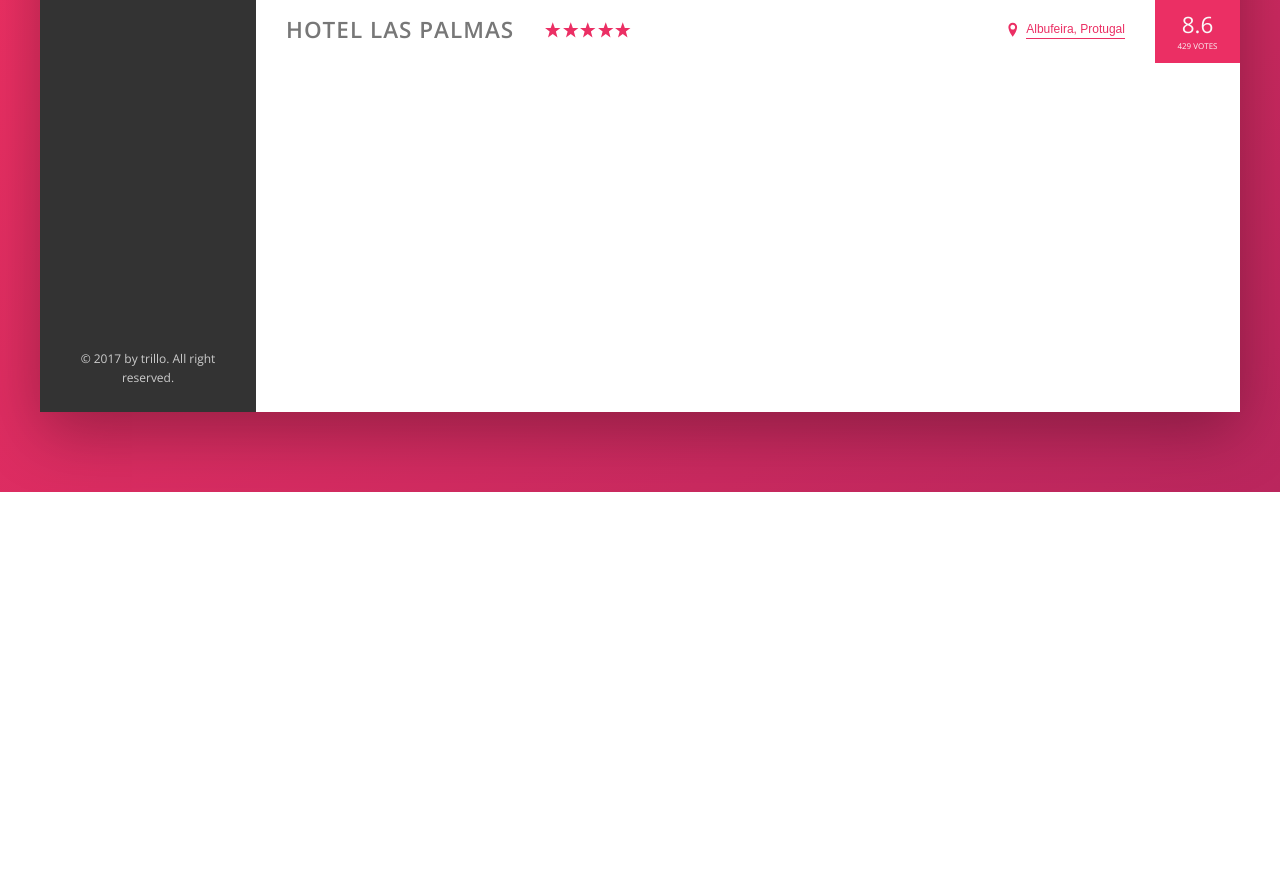
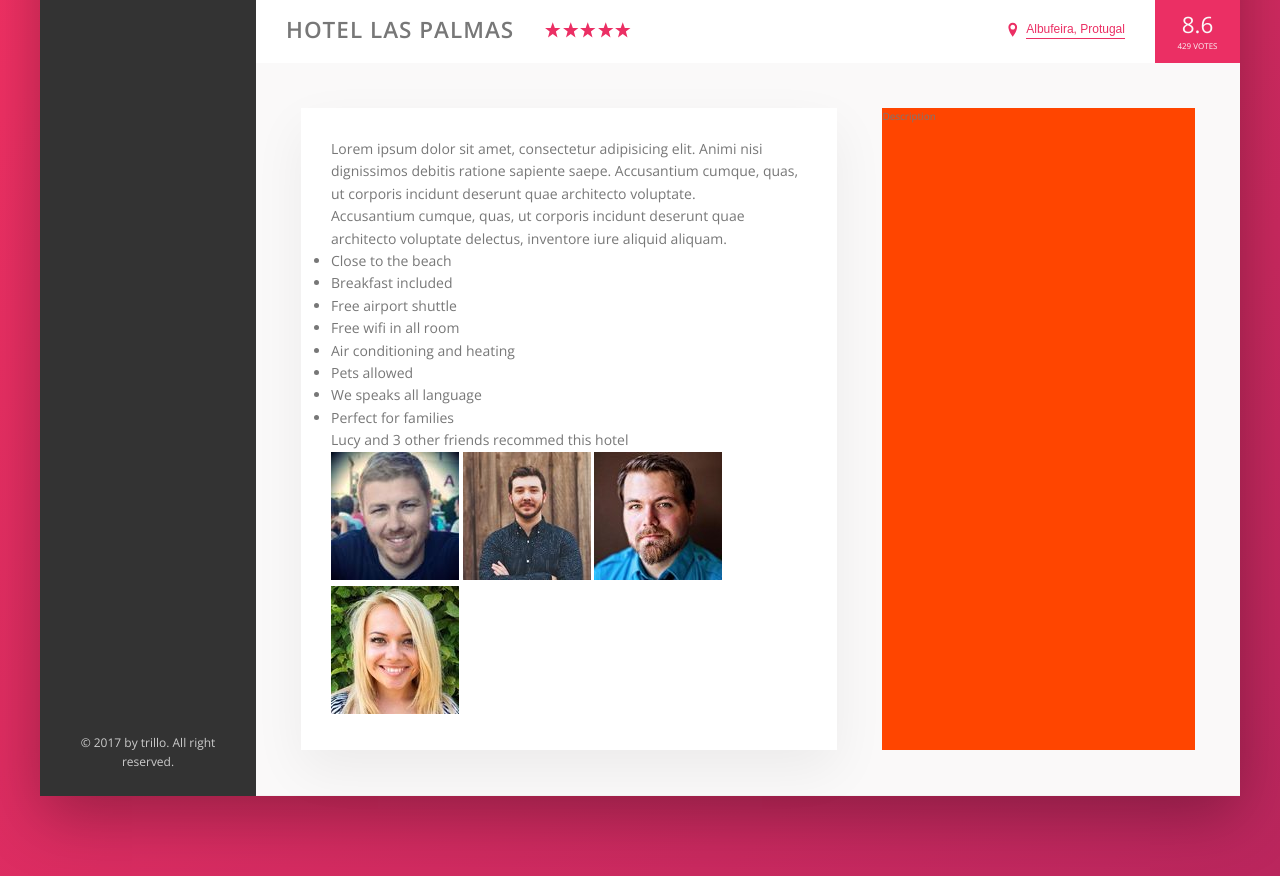
Before and after one commit to kdbeer/Sass-practice, a website: page trillo/index.html in a window 1280 px wide. Shown: the part 538-1414 px from the top of the page. Before the commit the page ends 1030 px from the top, so only its background shows below. Drawn offline with nearby package versions, Linux system fonts and the light colour scheme.

Commit message:
start description part

```diff
--- a/trillo/index.html
+++ b/trillo/index.html
@@ -96,7 +96,9 @@
                     </figure>
                 </div>
                 <div class="overview">
-                    <div class="overview__heading"><h4>Hotel Las Palmas</h4></div>
+                    <div class="overview__heading">
+                        <h4>Hotel Las Palmas</h4>
+                    </div>
                     <div class="overview__stars">
                         <svg class="overview__icon-star">
                             <use xlink:href="img/sprite.svg#icon-star"></use>
@@ -125,6 +127,42 @@
                         <div class="overview__rating-count">429 votes</div>
                     </div>
                 </div>
+
+                <div class="detail">
+                    <div class="description">
+                        <p class="paragraph">
+                            Lorem ipsum dolor sit amet, consectetur adipisicing elit. Animi nisi dignissimos debitis ratione sapiente saepe. Accusantium
+                            cumque, quas, ut corporis incidunt deserunt quae architecto voluptate.
+                        </p>
+                        <p class="paragraph">
+                            Accusantium cumque, quas, ut corporis incidunt deserunt quae architecto voluptate delectus, inventore iure aliquid aliquam.
+                        </p>
+                        <ul class="list">
+                            <li class="list__item">Close to the beach</li>
+                            <li class="list__item">Breakfast included</li>
+                            <li class="list__item">Free airport shuttle</li>
+                            <li class="list__item">Free wifi in all room</li>
+                            <li class="list__item">Air conditioning and heating</li>
+                            <li class="list__item">Pets allowed</li>
+                            <li class="list__item">We speaks all language</li>
+                            <li class="list__item">Perfect for families</li>
+                        </ul>
+                        <div class="recommend">
+                            <p class="recommend_count">
+                                Lucy and 3 other friends recommed this hotel
+                            </p>
+                            <div class="recommend__friends">
+                                <img src="img/user-3.jpg" alt="Friedns 1" class="recommend__photo">
+                                <img src="img/user-4.jpg" alt="Friedns 2" class="recommend__photo">
+                                <img src="img/user-5.jpg" alt="Friedns 3" class="recommend__photo">
+                                <img src="img/user-6.jpg" alt="Friedns 4" class="recommend__photo">
+                            </div>
+                        </div>
+                    </div>
+                    <div class="user-review">
+                        Description
+                    </div>
+                </div>
             </main>
         </div>
     </div>
--- a/trillo/sass/_base.scss
+++ b/trillo/sass/_base.scss
@@ -29,6 +29,8 @@ Grey dark 3: #999
     --color-grey-dark-3: #999;
 
     --shadow-dark: 0 2rem 6rem rgba(0,0,0,.3);
+    --line: 1px solid var(--color-grey-light-2);
+    --shadow-light: 0 2rem 5rem rgba(0, 0, 0, .06);
 }
 
 * {
--- a/trillo/sass/_layout.scss
+++ b/trillo/sass/_layout.scss
@@ -9,7 +9,7 @@
 .header {
     height: 7rem;
     background-color: #fff;
-    border-bottom: var(--color-grey-light-2);
+    border-bottom: var(--line);
     display: flex;
     justify-content: space-between;
     align-items: center;
@@ -23,7 +23,6 @@
 .sidebar {
     background-color: var(--color-grey-dark-1);
     flex: 0 0 18%;
-
     display: flex;
     flex-direction: column;
     justify-content: space-between;
@@ -32,5 +31,25 @@
 .hotel-view {
     background-color: #fff;
     flex: 1;
-    height: 80rem;
 }
+
+.detail {
+    display: flex;
+    padding: 4.5rem;
+    background-color: var(--color-grey-light-1);
+    border-bottom: var(--line);
+}
+
+.description {
+    font-size: 1.4rem;
+    background-color: #fff;
+    box-shadow: var(--shadow-light);
+    padding: 3rem;
+    flex: 0 0 60%;
+    margin-right: 4.5rem;
+}
+
+.user-review {
+    background-color: orangered;
+    flex: 1;
+}
```
Also changed, not shown: trillo/css/style.css.
